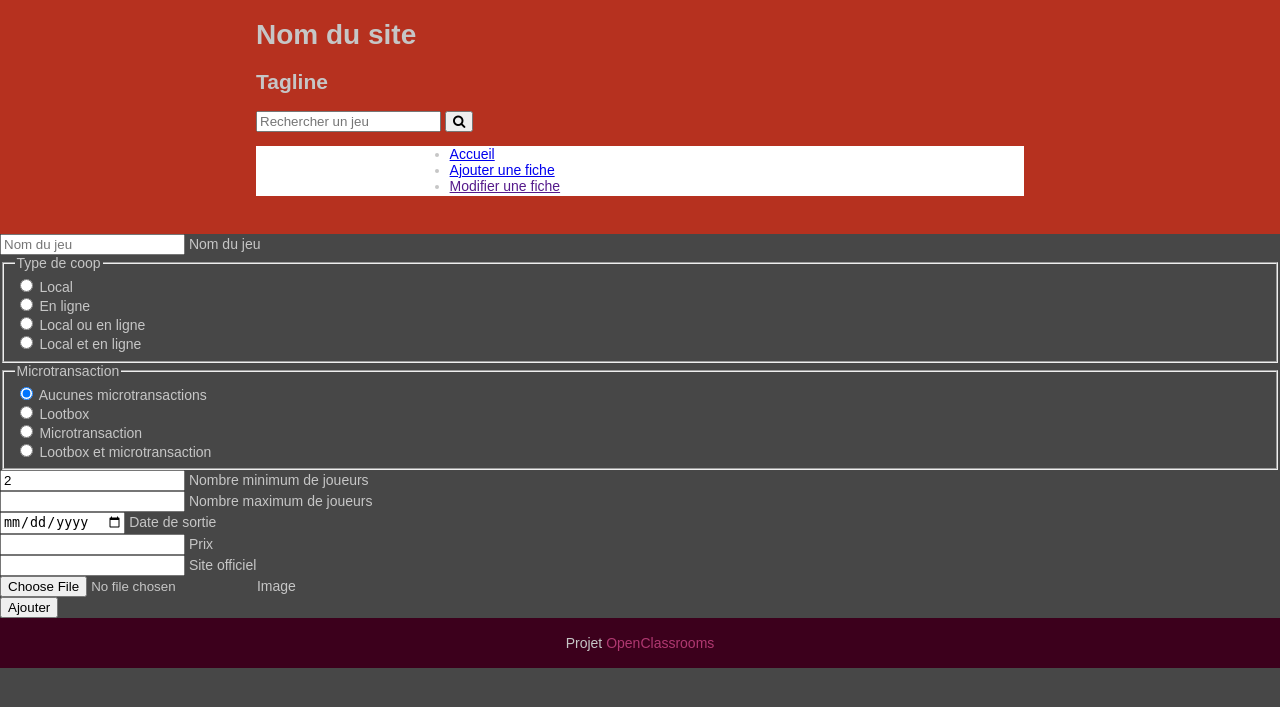
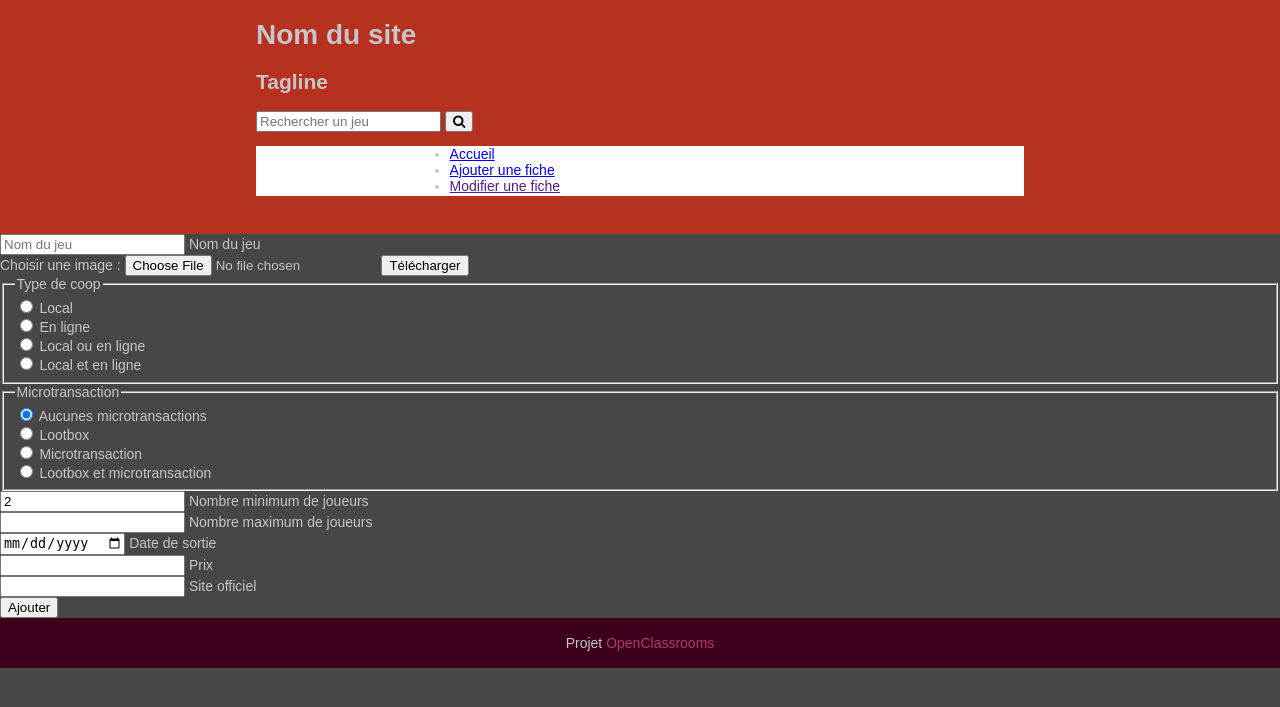
Before and after one commit to Binguh/project_5_test_branch, a PHP site: template view/backend/addGameSheetView.php in a window 1280 px wide. Shown: the part 66-773 px from the top of the page. Run offline with PHP 8.4, Linux system fonts and the light colour scheme; the template is opened without the code that fills it, so the values that code supplies are empty.

Commit message:
index update

```diff
--- a/index.php
+++ b/index.php
@@ -8,6 +8,12 @@
 	// Add a game
 			if ($_GET['action'] === 'goToAddGame') {
 				goToAddGame();
+			} elseif ($_GET['action'] === 'uploadGameSheetImage') {
+				if (!empty($_POST['fileToUpload'])) {
+					uploadGameSheetImage($_FILES["fileToUpload"]["tmp_name"]);
+				} else {
+					throw new Exception('Sélectionner une image');
+				}
 			} elseif ($_GET['action'] === 'addGameSheet') {
 				if (!empty($_POST['name']) && !empty($_POST['coopType']) && !empty($_POST['microLoot']) && !empty($_POST['minPlayerNumber']) && !empty($_POST['maxPlayerNumber']) && !empty($_POST['releaseDate']) && !empty($_POST['price']) && !empty($_POST['officialWebsite'])) {
 					addGame($_POST['name'], $_POST['coopType'], $_POST['microLoot'], $_POST['minPlayerNumber'], $_POST['maxPlayerNumber'], $_POST['releaseDate'], $_POST['price'], $_POST['officialWebsite']);
--- a/view/backend/addGameSheetView.php
+++ b/view/backend/addGameSheetView.php
@@ -13,6 +13,11 @@
 			<input type="text" name="name" id="gameName" placeholder="Nom du jeu">
 			<label for="gameName">Nom du jeu</label>
 		</div>
+		<form action="index.php?action=uploadGameSheetImage" method="post" enctype="multipart/form-data">
+		    Choisir une image :
+		    <input type="file" name="fileToUpload" id="fileToUpload">
+		    <button>Télécharger</button>
+		</form>
 		<div>
 			<fieldset>
   				<legend>Type de coop</legend>
@@ -76,10 +81,6 @@
 			<label for="gameOfficialWebsite">Site officiel</label>
 		</div>
 		<div>
-			<input type="file" name="gameSheetImage" id="gameSheetImage">
-			<label for="gameSheetImage">Image</label>
-		</div>
-		<div>
 			<button>Ajouter</button>
 		</div>
 	</form>
```
